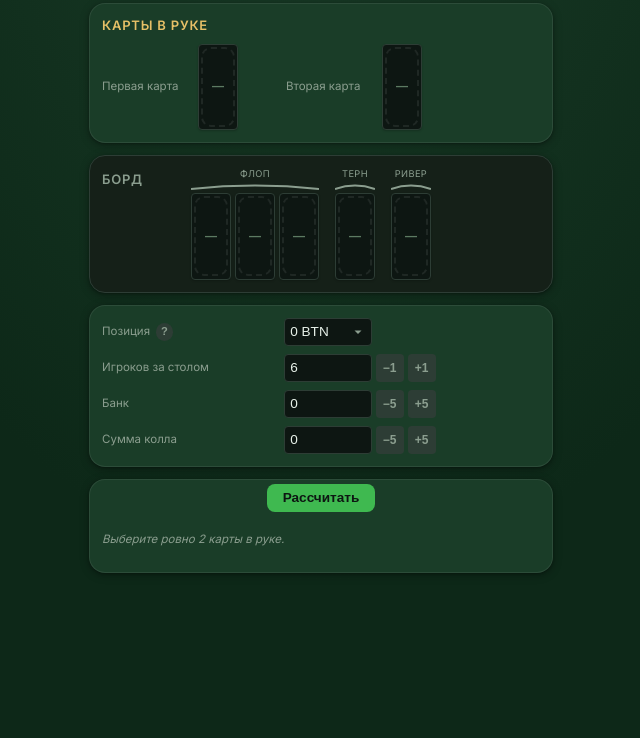
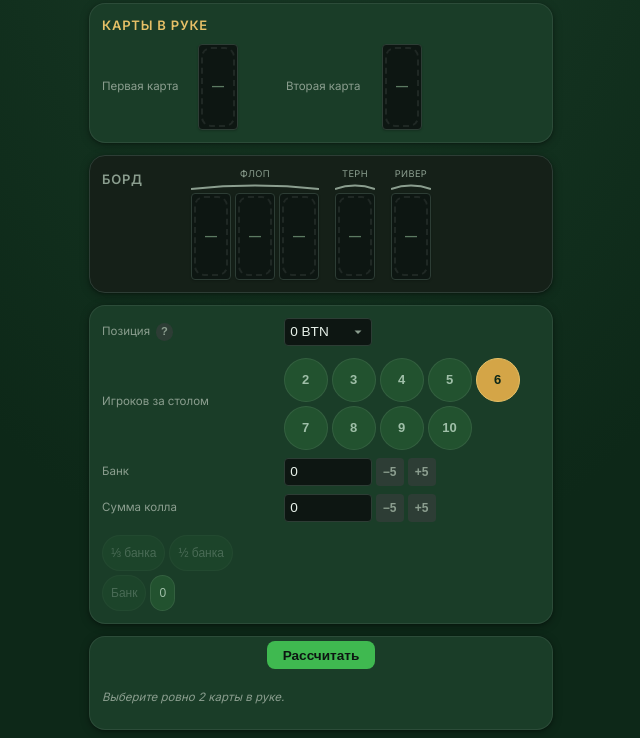
Before and after one commit to surge7/poker-assistant, a website built with Vite: page apps/app/index.html in a window 1280 px wide. Shown: the part 74-812 px from the top of the page, without its empty margins (319-959 px from the left). Built offline with nearby package versions, Linux system fonts and the light colour scheme.

Commit message:
feat(ui): T13 number inputs with presets (chips for pot/call/players)

```diff
--- a/apps/app/src/app.ts
+++ b/apps/app/src/app.ts
@@ -376,11 +376,10 @@ export function initApp(): void {
         </div>
         <label>
           <span>Игроков за столом</span>
-          <div class="input-with-step" data-step="1" data-min="2" data-max="10">
-            <input type="number" id="num-players" min="2" max="10" value="6" />
-            <button type="button" class="step-btn step-down" aria-label="−1">−1</button>
-            <button type="button" class="step-btn step-up" aria-label="+1">+1</button>
+          <div class="players-row" role="group" aria-label="Количество игроков">
+            ${[2,3,4,5,6,7,8,9,10].map(n => `<button type="button" class="player-chip${n === 6 ? ' player-chip--active' : ''}" data-players="${n}">${n}</button>`).join('')}
           </div>
+          <input type="hidden" id="num-players" value="6">
         </label>
         <label>
           <span>Банк</span>
@@ -397,6 +396,12 @@ export function initApp(): void {
             <button type="button" class="step-btn step-down" aria-label="−5">−5</button>
             <button type="button" class="step-btn step-up" aria-label="+5">+5</button>
           </div>
+          <div class="presets-row" id="call-presets">
+            <button type="button" class="preset-chip" data-preset="third">⅓ банка</button>
+            <button type="button" class="preset-chip" data-preset="half">½ банка</button>
+            <button type="button" class="preset-chip" data-preset="pot">Банк</button>
+            <button type="button" class="preset-chip" data-preset="zero">0</button>
+          </div>
         </label>
       </section>
 
@@ -412,6 +417,43 @@ export function initApp(): void {
   buildCardSelects(holeContainer, 2, 'hole', ['Первая карта', 'Вторая карта']);
   buildBoardCardSelects(boardContainer);
   attachDuplicateCheck();
+
+  // Player chips
+  document.querySelectorAll<HTMLButtonElement>('.player-chip').forEach(chip => {
+    chip.addEventListener('click', () => {
+      const n = chip.dataset.players ?? '6';
+      (document.getElementById('num-players') as HTMLInputElement).value = n;
+      document.querySelectorAll('.player-chip').forEach(c => c.classList.remove('player-chip--active'));
+      chip.classList.add('player-chip--active');
+    });
+  });
+
+  // Preset chips for to-call
+  function updatePresetChips() {
+    const potVal = parseInt((document.getElementById('pot-size') as HTMLInputElement).value, 10) || 0;
+    const presetRow = document.getElementById('call-presets');
+    if (!presetRow) return;
+    presetRow.querySelectorAll<HTMLButtonElement>('.preset-chip').forEach(chip => {
+      chip.disabled = potVal === 0 && chip.dataset.preset !== 'zero';
+    });
+  }
+
+  document.getElementById('call-presets')?.querySelectorAll<HTMLButtonElement>('.preset-chip').forEach(chip => {
+    chip.addEventListener('click', () => {
+      const potVal = parseInt((document.getElementById('pot-size') as HTMLInputElement).value, 10) || 0;
+      const input = document.getElementById('to-call') as HTMLInputElement;
+      switch (chip.dataset.preset) {
+        case 'third': input.value = String(Math.round(potVal / 3)); break;
+        case 'half': input.value = String(Math.round(potVal / 2)); break;
+        case 'pot': input.value = String(potVal); break;
+        case 'zero': input.value = '0'; break;
+      }
+      input.dispatchEvent(new Event('input', { bubbles: true }));
+    });
+  });
+
+  document.getElementById('pot-size')?.addEventListener('input', updatePresetChips);
+  updatePresetChips();
 
   const positionHelpTrigger = document.querySelector('.position-help-trigger') as HTMLButtonElement;
   const positionHelpPopover = document.getElementById('position-help-popover')!;
--- a/apps/app/src/style.css
+++ b/apps/app/src/style.css
@@ -997,6 +997,68 @@ body {
   font-style: italic;
 }
 
+.presets-row {
+  display: flex;
+  flex-wrap: wrap;
+  gap: var(--space-1);
+  margin-top: var(--space-2);
+}
+
+.preset-chip {
+  padding: var(--space-1) var(--space-2);
+  min-height: 36px;
+  font-size: var(--font-size-xs);
+  font-weight: var(--font-weight-medium);
+  color: var(--text-secondary);
+  background: var(--felt-600);
+  border: 1px solid var(--border-subtle);
+  border-radius: var(--radius-pill);
+  cursor: pointer;
+  transition: opacity var(--motion-fast) var(--ease-out);
+}
+
+.preset-chip:hover:not(:disabled) {
+  border-color: var(--gold-500);
+  color: var(--gold-400);
+}
+
+.preset-chip:disabled {
+  opacity: 0.35;
+  cursor: not-allowed;
+}
+
+.players-row {
+  display: flex;
+  gap: var(--space-1);
+  flex-wrap: wrap;
+  margin-top: var(--space-1);
+}
+
+.player-chip {
+  width: 44px;
+  height: 44px;
+  font-size: var(--font-size-sm);
+  font-weight: var(--font-weight-semibold);
+  color: var(--text-secondary);
+  background: var(--felt-600);
+  border: 1px solid var(--border-subtle);
+  border-radius: var(--radius-pill);
+  cursor: pointer;
+  transition: opacity var(--motion-fast) var(--ease-out);
+}
+
+.player-chip--active {
+  color: var(--felt-900);
+  background: var(--gold-400);
+  border-color: var(--gold-300);
+  font-weight: var(--font-weight-bold);
+}
+
+.player-chip:hover:not(.player-chip--active) {
+  border-color: var(--gold-500);
+  color: var(--gold-400);
+}
+
 .nuts-badge {
   font-size: 0.72rem;
   font-weight: 400;
```
